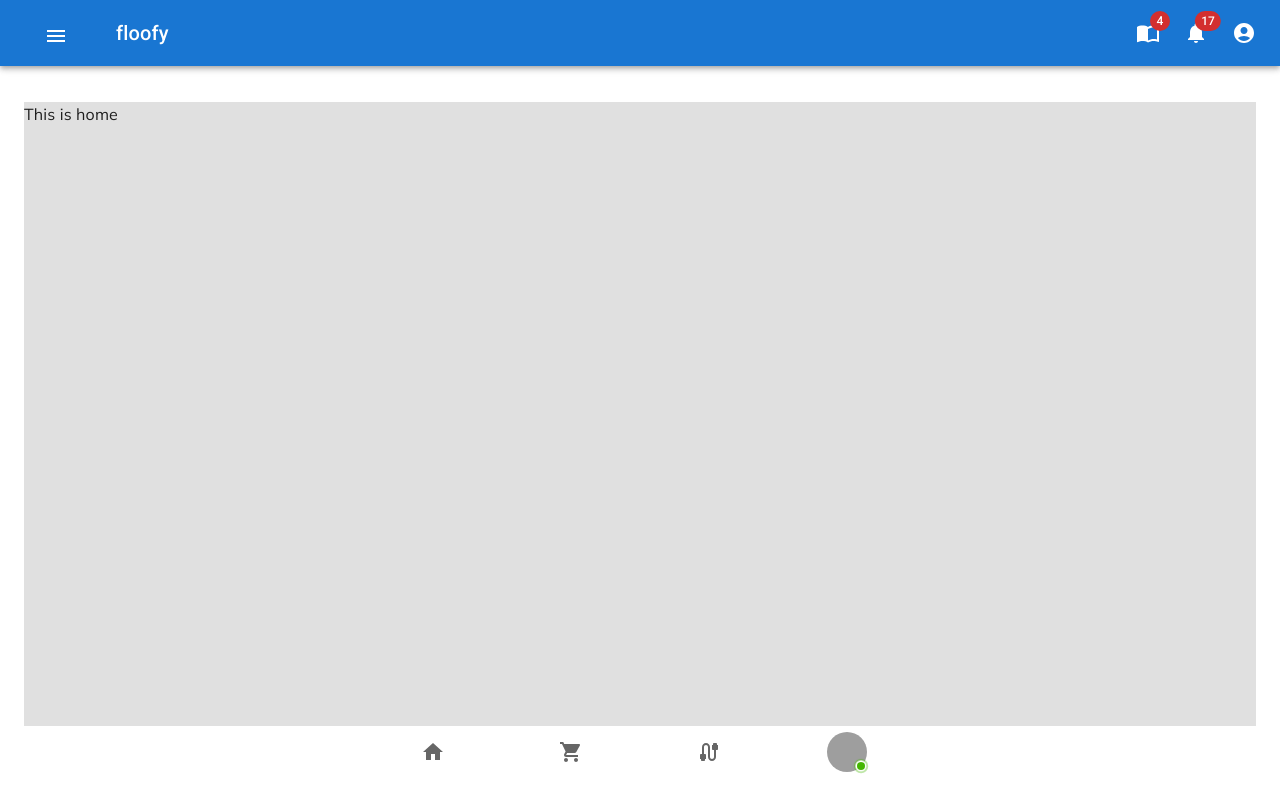
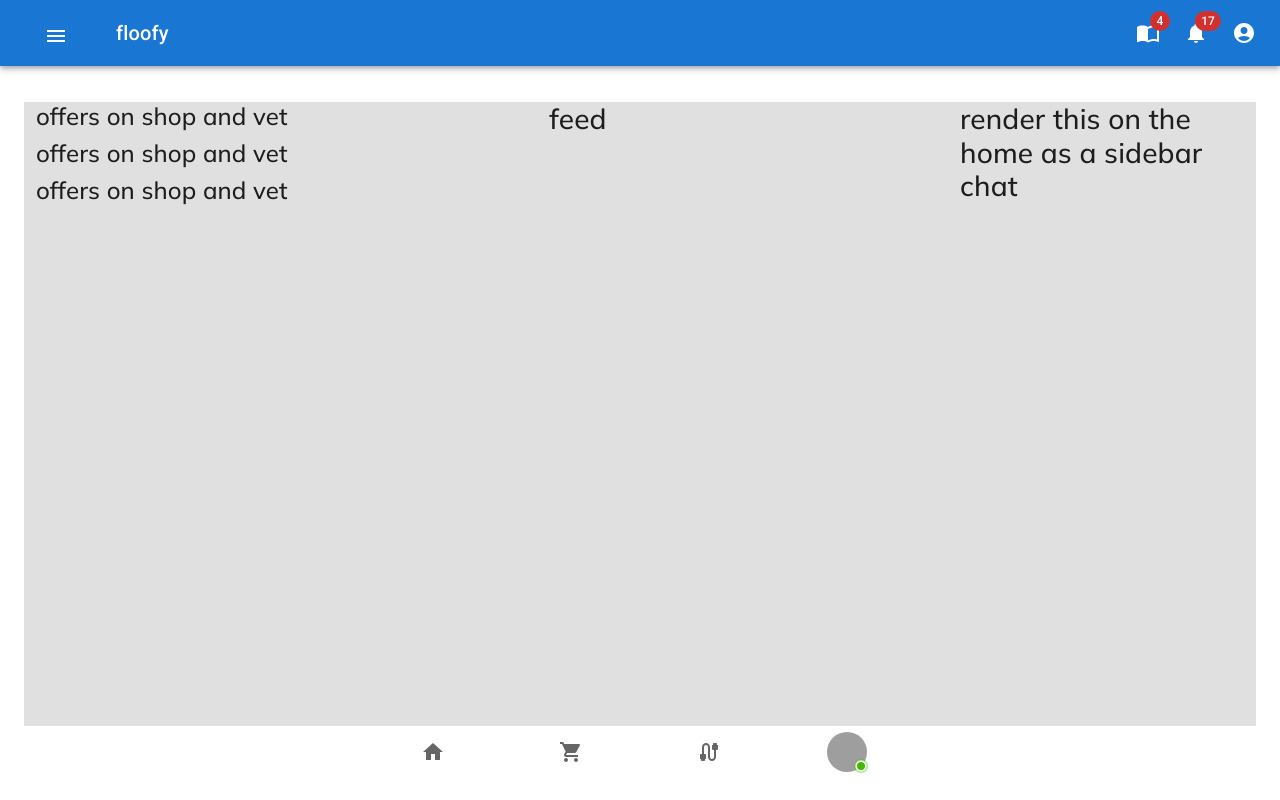
Before and after one commit to SankalpPyFever333/Floofy, a React (Create React App) app in the folder frontend/floofy/: page /MainApp in a window 1280 px wide. Built offline with nearby package versions, Linux system fonts and the light colour scheme; grey boxes are pictures that could not be loaded.

Commit message:
updatd the Authorization module

```diff
--- a/frontend/floofy/src/AutherizationModule/LoginComponent.jsx
+++ b/frontend/floofy/src/AutherizationModule/LoginComponent.jsx
@@ -33,17 +33,26 @@ function LoginComponent() {
             if(loginResponse.ok){
                   // write code for matching the details enterd by user in the form.
                   const loginDataFromDb = await loginResponse.json();
-                  console.log(loginDataFromDb[0].userType,"login data")
+                  console.log(loginDataFromDb)
 
                   // console.log(`entered username is ${UserName} and password is ${password}`)
-                  loginDataFromDb.forEach(element => {
-                        console.log(element.username)
-                        if((element.username===UserName && element.password === password )){
+
+                        // console.log(loginDataFromDb.Response.username)
+                        // console.log(loginDataFromDb.Response.password)
+
+                  if ((loginDataFromDb.username === UserName)){
                               userFound = true
-
-                        }
-
-                  });
+                        setUserType(loginDataFromDb.userType)
+                  }
+                  else{
+                        Swal.fire({
+                              icon: "error",
+                              title: "Oops...",
+                              text: "username not matched",
+                              showConfirmButton: false,
+                              timer: 1500
+                        });
+                  }
 
                   if(userFound){
                         Swal.fire({
@@ -122,8 +131,6 @@ function LoginComponent() {
                                                 >
                                                       Forgot password?
                                                 </Link>
-
-
                                                 <WhatDefineYou setUserType={setUserType} showAdminRadio = {true} />
                                                 <Button onClick={handleLoginClick} variant="contained">Login</Button>
                                                 <br />
--- a/frontend/floofy/src/AutherizationModule/SignLogComp.jsx
+++ b/frontend/floofy/src/AutherizationModule/SignLogComp.jsx
@@ -22,7 +22,7 @@ function SignLogComp() {
       const [username , setUsername] = useState('');
       const[password , setPassword] = useState('');
       const [phNumber, setPhNumber] = useState('');
-      const[userType , setUserType] = useState('');
+      const[userType , setUserType] = useState(localStorage.getItem('userType'));
       const [showPassword, setShowPassword] = React.useState(false);
       const navigate = useNavigate();
       const handleClickShowPassword = () => setShowPassword((show) => !show);
--- a/frontend/floofy/src/AutherizationModule/WhatDefineYou.jsx
+++ b/frontend/floofy/src/AutherizationModule/WhatDefineYou.jsx
@@ -8,8 +8,20 @@ export default function WhatDefineYou({setUserType , showAdminRadio= false}) {
       const [selectedValue, setSelectedValue] = React.useState('');
 
       const handleChange = (event) => {
-            setSelectedValue(event.target.value);
+            const newValue = event.target.value;
+            setSelectedValue(newValue);
+            localStorage.setItem("userType", newValue)
+            setUserType(newValue)
       };
+
+      React.useEffect(() => {
+            const storedUserType = localStorage.getItem("userType");
+            if (storedUserType) {
+                  setUserType(storedUserType);
+                  setSelectedValue(storedUserType);
+            }
+      }, [setUserType]);
+      // Solve the error of userType caused in the localStorage.
 
       const controlProps = (item) => ({
             checked: selectedValue === item,
@@ -19,8 +31,7 @@ export default function WhatDefineYou({setUserType , showAdminRadio= false}) {
             inputProps: { 'aria-label': item },
       });
 
-      localStorage.setItem("userType" , selectedValue)
-      setUserType(localStorage.getItem("userType"))
+
       return (
             <div>
 
--- /dev/null
+++ b/frontend/floofy/src/HomeComponent/ChatComponent/SidebarChatonHome.jsx
@@ -0,0 +1,12 @@
+import React from 'react'
+
+function SidebarChatonHome() {
+  return (
+    <div>
+      <h3>render this on the home as a sidebar chat </h3>
+      {/* section and upon clicking on particular profile for chatting ,open that profile */}
+    </div>
+  )
+}
+
+export default SidebarChatonHome
--- /dev/null
+++ b/frontend/floofy/src/HomeComponent/MainHomeComp.jsx
@@ -0,0 +1,28 @@
+import React from 'react'
+import SidebarChatonHome from './ChatComponent/SidebarChatonHome'
+
+function MainHomeComp() {
+  return (
+    <div className='container-fluid'>
+      <div className="row">
+            <div className="col-sm-5">
+                  <h4>offers on shop and vet</h4>
+                  <h4>offers on shop and vet</h4>
+                  <h4>offers on shop and vet</h4>
+
+            </div>
+
+            <div className="col-sm-4">
+                  <h3>feed</h3>
+            </div>
+
+            <div className="col-sm-3">
+                  <SidebarChatonHome/>
+            </div>
+      </div>
+
+    </div>
+  )
+}
+
+export default MainHomeComp
--- a/frontend/floofy/src/components/HomePageContent.jsx
+++ b/frontend/floofy/src/components/HomePageContent.jsx
@@ -5,6 +5,7 @@ import Container from '@mui/material/Container';
 import BottomNavBar from './BottomNavBar';
 import MainProfileComponent from '../Profile/MainProfileComponent';
 import MainShopComp from '../shop/MainShopComp';
+import MainHomeComp from '../HomeComponent/MainHomeComp';
 
 function HomePageContent() {
 
@@ -24,7 +25,7 @@ function HomePageContent() {
             overflow:"auto",
 
           }} sx={{ bgcolor: '#e0e0e0', height: '78vh' }}>
-            {clickedBtn === "Home" && <div>This is home</div>}
+            {clickedBtn === "Home" && <MainHomeComp/>}
             {clickedBtn === "Vet" && <div>This is Vet component</div>}
             {clickedBtn === "Shop" && <MainShopComp/>}
             {clickedBtn === "Profile" && <MainProfileComponent/>}
--- a/frontend/floofy/src/components/LeftDrawer.jsx
+++ b/frontend/floofy/src/components/LeftDrawer.jsx
@@ -15,6 +15,7 @@ import ProfileIconWithBadge from './ProfileIconWithBadge';
 import ShoppingCartIcon from '@mui/icons-material/ShoppingCart';
 import SupportAgentIcon from '@mui/icons-material/SupportAgent';
 import CableIcon from '@mui/icons-material/Cable';
+import LogoutIcon from '@mui/icons-material/Logout';
 export default function LeftDrawer() {
       const [state, setState] = React.useState({
 
@@ -26,7 +27,8 @@ export default function LeftDrawer() {
             {text:"Shop" , icon: <ShoppingCartIcon/>},
             { text: "Vet", icon: <CableIcon />},
             { text: "Customer Support", icon: <SupportAgentIcon />},
-            { text: "Cart", icon: <ShoppingCartIcon />}
+            { text: "Cart", icon: <ShoppingCartIcon />},
+            { text: "Log out", icon: <LogoutIcon />}
       ]
       const toggleDrawer = (anchor, open) => (event) => {
             if (event.type === 'keydown' && (event.key === 'Tab' || event.key === 'Shift')) {
```
Also changed, not shown: frontend/floofy/src/HomeComponent/ChatComponent/MainChatComp.jsx (added, +12 -0 lines), frontend/floofy/src/HomeComponent/OffersonShopAndVet.jsx (added, +11 -0 lines).
